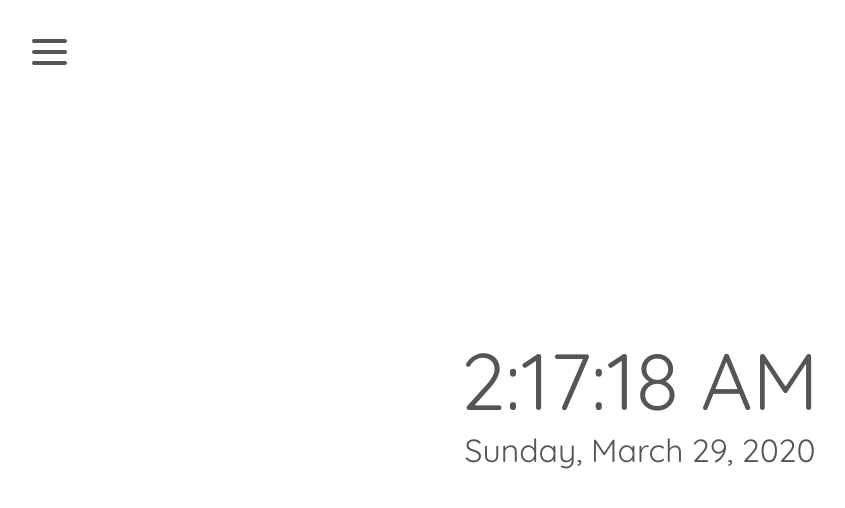
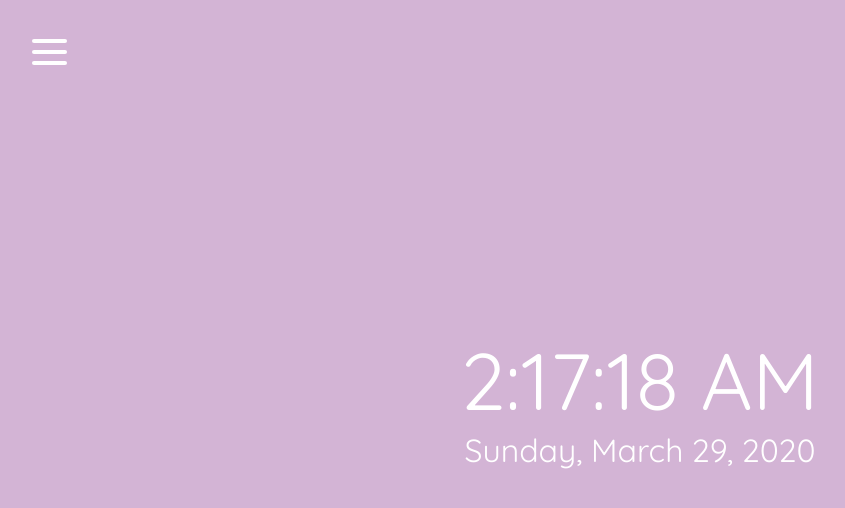
Before and after one commit to BrentChambers/practice-project-1, a plain HTML site: page index.html in a window 1280 px wide. Shown: the whole page, without its empty margins (0-845 px from the left). Drawn offline with Linux system fonts and the light colour scheme.

Commit message:
Background Generator

```diff
--- a/css/styles.css
+++ b/css/styles.css
@@ -7,7 +7,7 @@ body {
   height: 100vh;
   text-align: center;
   font-family: 'Quicksand', sans-serif;
-  color: #555;
+  color: #fff;
 }
 
 /* Menu screen */
@@ -43,7 +43,7 @@ body {
 .menu-button div {
   width: 35px;
   height: 4px;
-  background-color: #555;
+  background-color: #fff;
   margin: 7px 0;
   border-radius: 5px;
 }
--- a/script/script.js
+++ b/script/script.js
@@ -1,17 +1,34 @@
 /*jshint esversion: 6 */
 (function(){
   "use strict";
-  let userPref = {
-    displaySeconds: false
-  };
 
-  if(userPref.displaySeconds){
-    console.log('trueeee!');
+  //Generate random number******************************************************
+  //min is inclusive, max is not. Reusable.
+  function randomNumber(min, max){
+    min = Math.ceil(min);
+    max = Math.floor(max);
+    return Math.floor(Math.random() * (max - min)) + min;
+  }
+  //****************************************************************************
+
+
+
+  //Generate background color***************************************************
+  function generateBackground(){
+    let arr = [];
+    for(let i = 0; i < 3; i++){
+      arr.push(randomNumber(141, 228));
+    }
+    return arr;
   }
 
-  function assemble(){
+  let colors = generateBackground();
 
-  }
+  let body = document.querySelector('body');
+  body.style.backgroundColor = `rgb(${colors[0]}, ${colors[1]}, ${colors[2]})`;
+//*****************************************************************************
+
+
 
   //Menu button
   let menuButton = document.querySelector('.menu-button');
@@ -38,7 +55,6 @@
 
     let d = new Date();
     let h = d.getHours();
-    // let m = d.getMinutes();
     let m = d.getMinutes();
     let s = d.getSeconds();
     let amPm = h >= 12 ? 'PM' : 'AM';
@@ -48,21 +64,18 @@
     let monthDate = d.getDate();
     let year = d.getFullYear();
 
-    //Removing military time
+    //Removing 24 hour time
     if(h > 12) h-= 12;
 
     //Midnight is 12 and not 0.
     if(h == 0) h = 12;
 
     //Padding minute number
-    if(m < 10){
-      m = String(m).padStart(2, 0);
-    }
+    if(m < 10) m = String(m).padStart(2, 0);
 
     //Padding second number
-    if(s < 10){
-      s = String(s).padStart(2, 0);
-    }
+    if(s < 10) s = String(s).padStart(2, 0);
+
 
     //Assemble time and date and display to the DOM
     timeDisplay.textContent = `${h}:${m}:${s} ${amPm}`;
```
Also changed, not shown: 1 other file.
